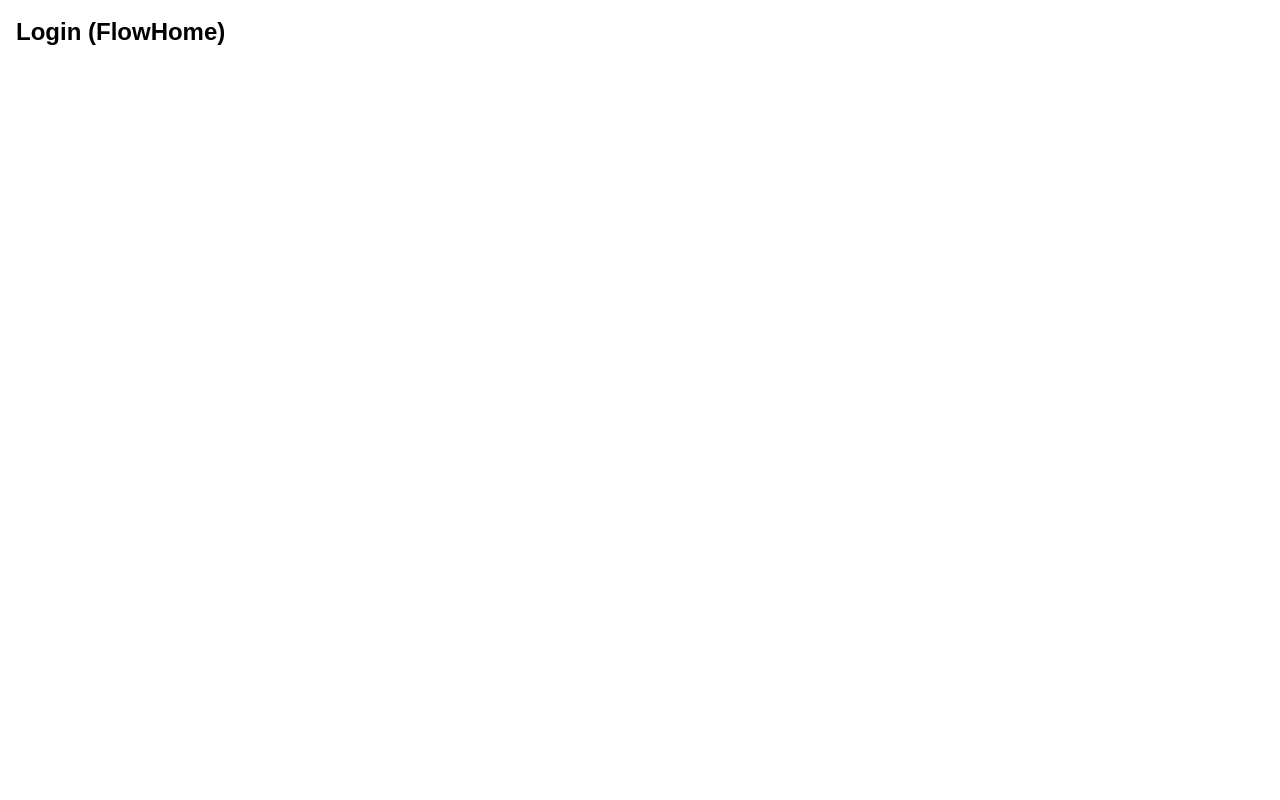
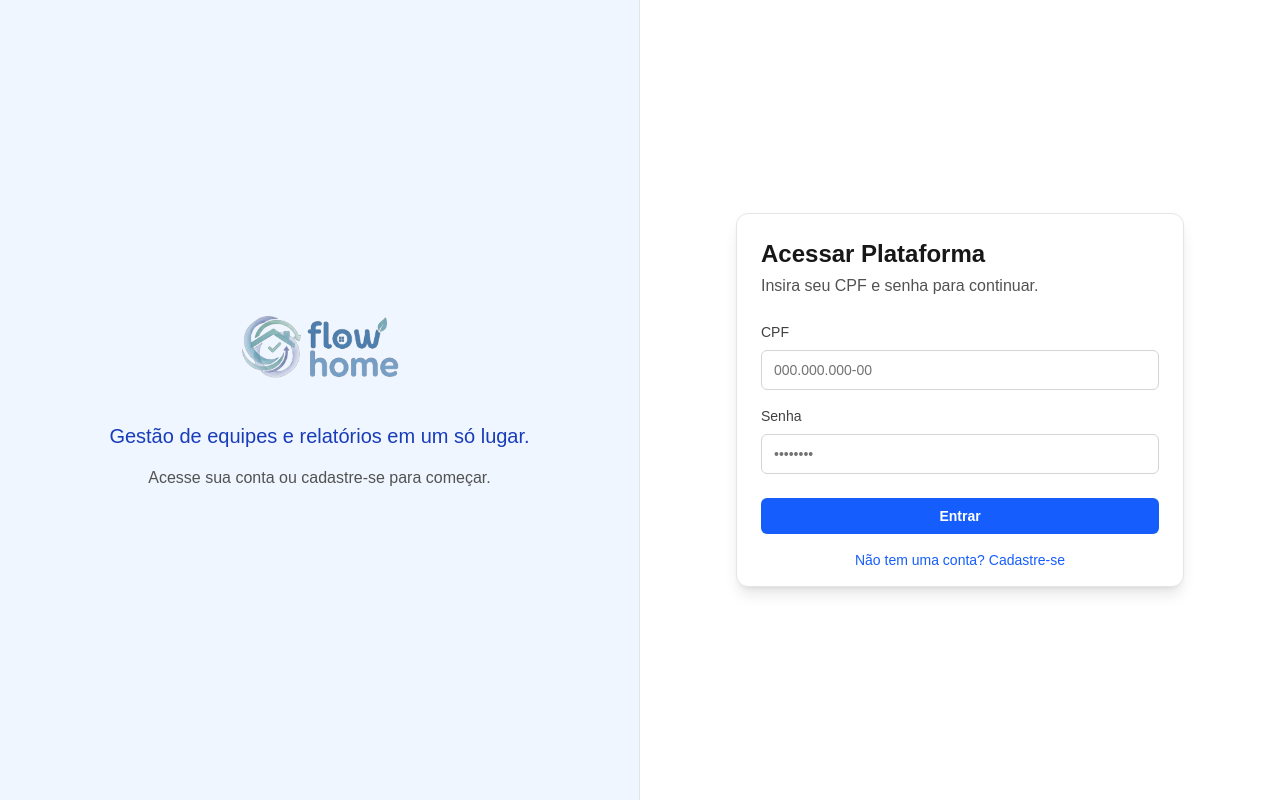
Before and after one commit to orlando-IDA/flowhome-gs, a React (Vite) app: page /login in a window 1280 px wide. Built offline with nearby package versions, Linux system fonts and the light colour scheme.

Commit message:
feat: Atualização dos pacotes(Zod e LucideIcons) e componente loginPage validado.

```diff
--- a/package.json
+++ b/package.json
@@ -11,10 +11,13 @@
   },
   "dependencies": {
     "@fontsource/poppins": "^5.2.7",
+    "@hookform/resolvers": "^5.2.2",
+    "lucide-react": "^0.553.0",
     "react": "^19.1.1",
     "react-dom": "^19.1.1",
     "react-icons": "^5.5.0",
-    "react-router-dom": "^7.9.5"
+    "react-router-dom": "^7.9.5",
+    "zod": "^4.1.12"
   },
   "devDependencies": {
     "@eslint/js": "^9.36.0",
--- a/src/pages/IntegranteDetail/index.tsx
+++ b/src/pages/IntegranteDetail/index.tsx
@@ -36,7 +36,7 @@
   </svg>
 );
 
-const IntegranteDetail = () => {
+const IntegranteDetail: React.FC = () => {
   const { id } = useParams<{ id: string }>();
   const navigate = useNavigate();
   const [integrante, setIntegrante] = useState<IntegranteProps | null>(null);
@@ -65,7 +65,7 @@
           imgUrl: '/assets/img/orlando.png',
           githubUrl: 'https://github.com/orlando-IDA',
           linkedinUrl: 'https://www.linkedin.com/in/orlando-gonçalves-de-arruda-934078236/',
-          bio: 'Desenvolvedor full-stack com foco em React e Python.'
+          bio: 'Desenvolvedor back-end com foco em Java e Python.'
         }
       ];
 
--- a/src/pages/Integrantes/index.tsx
+++ b/src/pages/Integrantes/index.tsx
@@ -95,7 +95,7 @@
       imgUrl: '/assets/img/orlando.png',
       githubUrl: 'https://github.com/orlando-IDA',
       linkedinUrl: 'https://www.linkedin.com/in/orlando-gonçalves-de-arruda-934078236/',
-      bio: 'Desenvolvedor full-stack com foco em React e Python.'
+      bio: 'Desenvolvedor back-end com foco em Java e Python.'
     }
   ];
 
--- a/src/pages/Login/index.tsx
+++ b/src/pages/Login/index.tsx
@@ -1,8 +1,47 @@
-const LoginPage = () => {
+import { useState } from 'react';
+import { LoginForm } from './LoginForm';
+import { RegisterForm } from './Registerform';
+
+const Logo = () => (
+  <img
+    src="/flowhome-logo.png"
+    alt="Logo FlowHome"
+    className="w-40 h-16 md:w-48 md:h-20 object-contain"
+  />
+);
+
+export function LoginPage() {
+  const [isLoginView, setIsLoginView] = useState(true);
+
+  const toggleView = () => setIsLoginView(!isLoginView);
+
   return (
-    <div className="p-4">
-      <h1 className="text-2xl font-bold">Login (FlowHome)</h1>
+    <div className="min-h-screen w-full grid grid-cols-1 md:grid-cols-2 font-sans">
+      <div className="hidden md:flex flex-col items-center justify-center bg-blue-50 p-12 border-r border-neutral-200">
+        <div className="flex flex-col gap-4 items-center text-center">
+          <Logo />
+          <p className="text-xl text-blue-800 mt-4 font-medium">
+            Gestão de equipes e relatórios em um só lugar.
+          </p>
+          <p className="text-neutral-600 font-light">
+            Acesse sua conta ou cadastre-se para começar.
+          </p>
+        </div>
+      </div>
+      <div className="flex flex-col items-center justify-start md:justify-center p-8 pt-20 md:pt-8 bg-white">
+        <div className="md:hidden flex flex-col items-center mb-8">
+           <Logo />
+        </div>
+        <div className="w-full max-w-md">
+          {isLoginView ? (
+            <LoginForm onToggleView={toggleView} />
+          ) : (
+            <RegisterForm onToggleView={toggleView} />
+          )}
+        </div>
+      </div>
     </div>
   );
-};
+}
+
 export default LoginPage;
```
Also changed, not shown: 1 other file (tests, documents, lock files or other folders).
